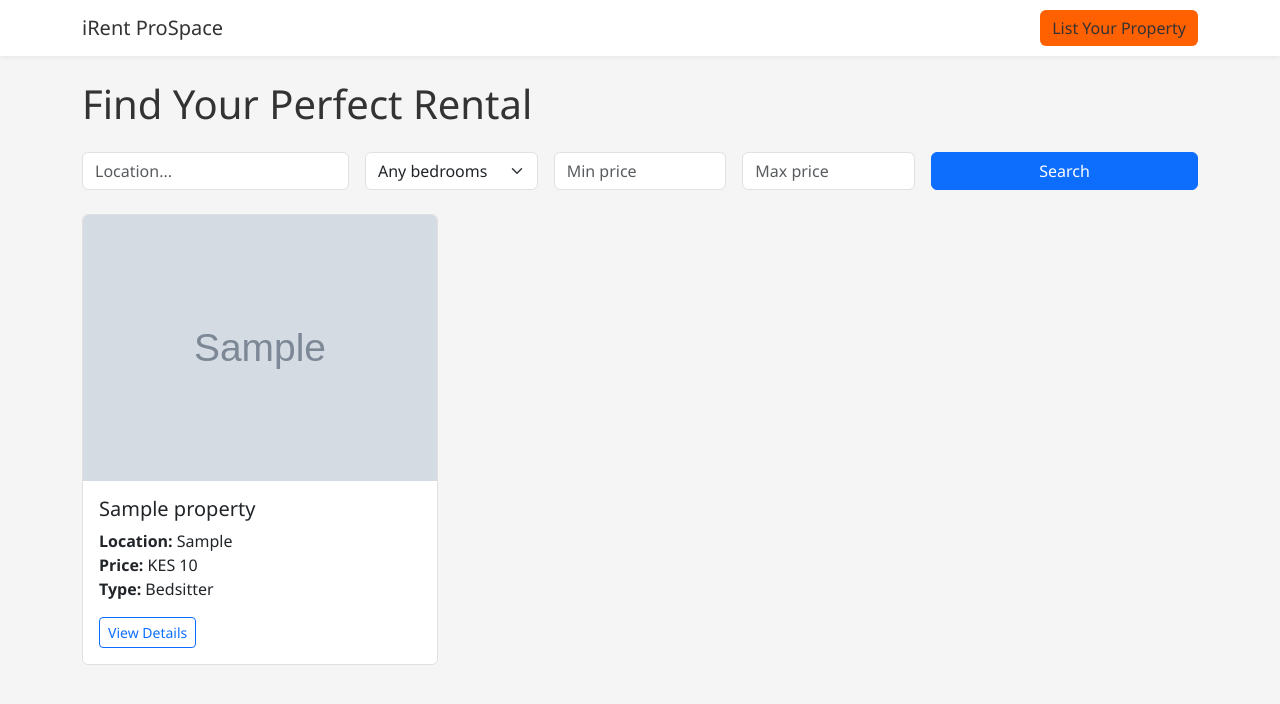
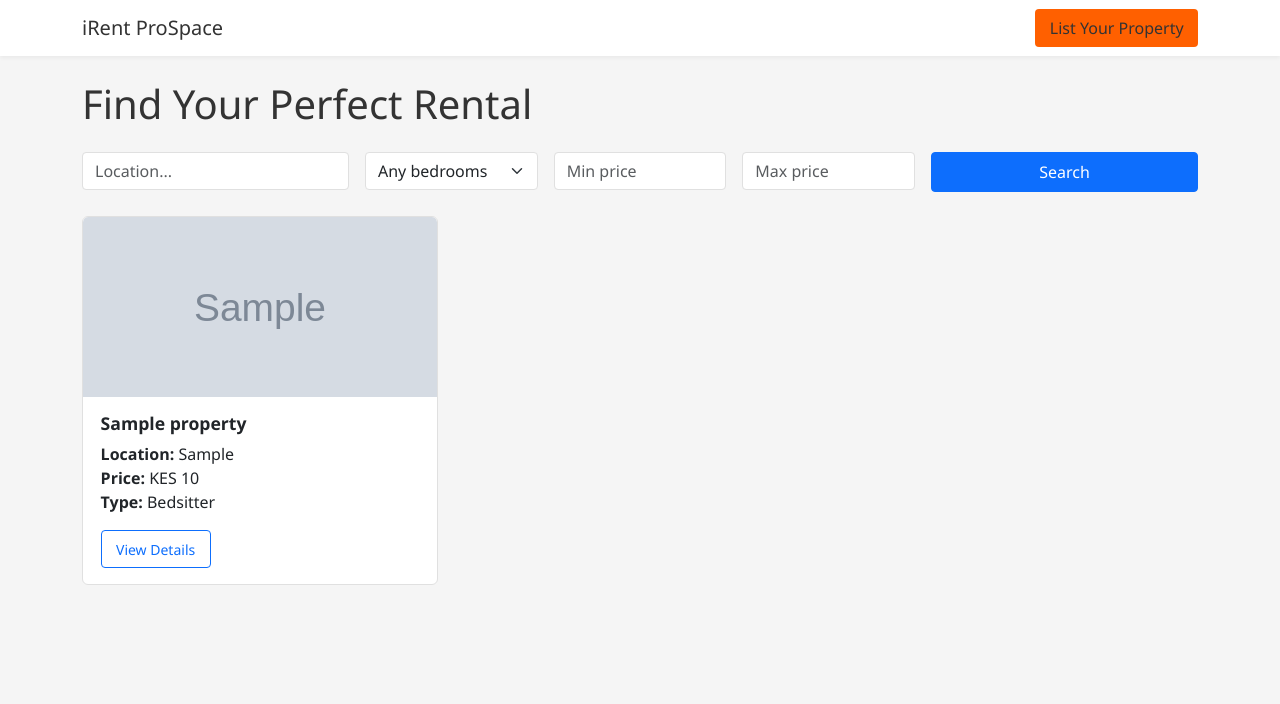
Before and after one commit to Unbornstump/irent-prospace, a Django app: page / in a window 1280 px wide. Shown: the top 704 px of the page. Run offline with Django 5.2, Linux system fonts and the light colour scheme; tables that the repository leaves empty hold one stand-in row (values such as "Sample post"); grey boxes marked "Sample" are stand-in pictures.

Commit message:
cards & search bar styled to match screenshots

```diff
--- a/listings/static/listings/style.css
+++ b/listings/static/listings/style.css
@@ -34,3 +34,21 @@ body {
     border: 1px solid var(--light-border);
     background: #ffffff;
 }
+/* --- cards & grid spacing --- */
+.row.g-3 { row-gap: 1.2rem; }
+.card { border-radius: 6px; overflow: hidden; }
+.card-img-top { height: 180px; object-fit: cover; }
+.card-title { font-size: 1.1rem; font-weight: 600; }
+.card-body { padding: 1rem 1.1rem; }
+.text-muted { color: #666 !important; }
+
+/* --- search bar --- */
+.form-control, .form-select {
+    border: 1px solid var(--light-border);
+    border-radius: 4px;
+}
+.btn {
+    border-radius: 4px;
+    padding: .45rem .9rem;
+    font-weight: 500;
+}
```
